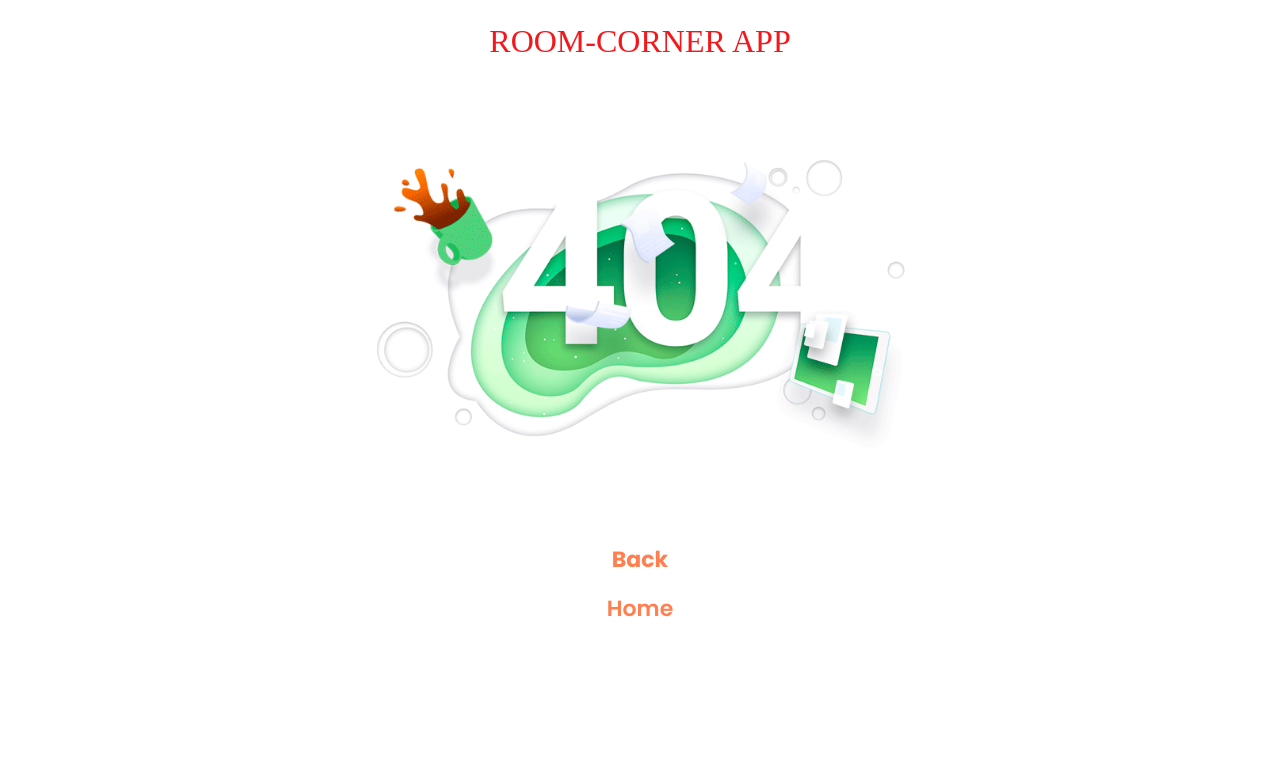
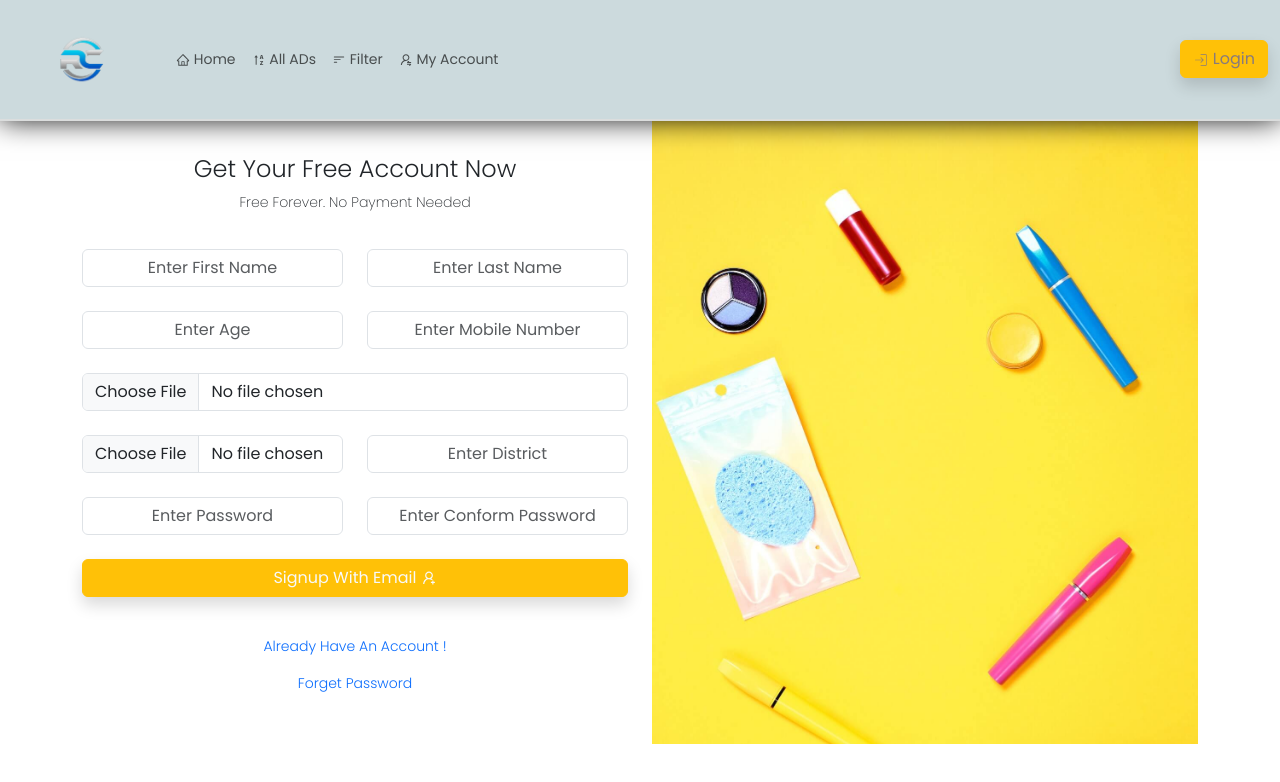
Before and after one commit to MdRoki2020/RentCorner, a React (Create React App) app in the folder clint/: page /RentersRegistration in a window 1280 px wide. Shown: the top 782 px of the page. Built offline with nearby package versions, Linux system fonts and the light colour scheme.

Commit message:
working on signup layout

```diff
--- a/clint/src/API Request/APIRequest.js
+++ b/clint/src/API Request/APIRequest.js
@@ -26,6 +26,27 @@ const BaseUrl="http://localhost:8000/api/v1/"
 //         return false;
 //     })
 // }
+
+
+//Signup Request
+export function SignupRequest(data){
+
+    let URL=BaseUrl+"/CreateRenters"
+
+
+    return Axios.post(URL,data).then((res)=>{
+
+        if(res.status===200){
+            return true;
+        }else{
+            return false;
+        }
+    }).catch((err)=>{
+
+        console.log(err);
+        return false;
+    })
+}
 
 
 //Renters Login
--- a/clint/src/App.js
+++ b/clint/src/App.js
@@ -6,6 +6,7 @@ import Page404 from './Pages/Users/Page404';
 import PostRoomLayout from './Layout/PostRoomLayout';
 import UserSigninLayout from './Layout/UserSigninLayout';
 import RentersDashboardLayout from './Layout/RentersDashboardLayout';
+import UserSignUpLayout from './Layout/UserSignUpLayout';
 
 function App() {
   return (
@@ -20,6 +21,7 @@ function App() {
           {/* For Renters */}
           <Route path="/PostRoom" element={<PostRoomLayout/>} />
           <Route path="/RentersLogin" element={<UserSigninLayout/>} />
+          <Route path="/RentersRegistration" element={<UserSignUpLayout/>} />
           <Route path="/RentersDashboard" element={<RentersDashboardLayout/>} />
 
           {/* For Admin */}
--- /dev/null
+++ b/clint/src/Layout/UserSignUpLayout.jsx
@@ -0,0 +1,14 @@
+import React from 'react'
+import NavigationBar from '../Pages/Users/NavigationBar'
+import UserSignup from '../Pages/Renters/UserSignup'
+
+const UserSignUpLayout = () => {
+  return (
+    <div>
+        <NavigationBar />
+        <UserSignup />
+    </div>
+  )
+}
+
+export default UserSignUpLayout
--- a/clint/src/Pages/Renters/UserSignin.jsx
+++ b/clint/src/Pages/Renters/UserSignin.jsx
@@ -72,7 +72,7 @@ const UserSignin = () => {
                 </div>
 
                 <div className='otherDetails'>
-                    <Link to='/UserSignup'><p className='haventAccount text-center text-primary'>Haven't An Account !</p></Link>
+                    <Link to='/RentersRegistration'><p className='haventAccount text-center text-primary'>Haven't An Account !</p></Link>
                     <Link to='/sendOtp'><p className='forgetPassForSignin text-center text-primary'>Forget Password</p></Link>
                 </div>
 
--- a/clint/src/Pages/Renters/UserSignup.jsx
+++ b/clint/src/Pages/Renters/UserSignup.jsx
@@ -1,16 +1,16 @@
 import React, { Fragment, useRef } from 'react'
-import '../Assets/style/userSignUpAndLogin.css'
+import '../../Assets/Styles/userSignUpAndLogin.css'
 import {Link, useNavigate,} from 'react-router-dom'
 import {Button} from 'react-bootstrap'
 import { AiOutlineUserAdd } from "react-icons/ai";
-import FullScreenLoader from '../common/FullScreenLoader';
-import { ErrorToast, IsEmail, IsEmpty } from '../Helper/FormHelper';
+import FullScreenLoader from '../../Common/FullScreenLoader';
+import { ErrorToast, IsEmail, IsEmpty } from '../../Helper/FormHelper';
 import Swal from 'sweetalert2';
-import { SignupRequest } from '../APIRequest/APIRequest';
+import { SignupRequest } from '../../API Request/APIRequest';
 
 const UserSignup = () => {
 
-    let FirstNameRef,LastNameRef,AgeRef,MobileNumRef,EmailRef,fileRef,DistrictRef,PasswordRef,CnfrmPasswordRef,Loader=useRef();
+    let FirstNameRef,LastNameRef,AgeRef,MobileRef,EmailRef,fileRef,DistrictRef,PasswordRef,CnfrmPasswordRef,Loader=useRef();
     let navigate=useNavigate();
 
     const OnSignUp=()=>{
@@ -19,7 +19,7 @@ const UserSignup = () => {
         let FirstName=FirstNameRef.value;
         let LastName=LastNameRef.value;
         let Age=AgeRef.value;
-        let Mobile=MobileNumRef.value;
+        let Mobile=MobileRef.value;
         let Email=EmailRef.value;
         let image=fileRef.files[0];
         let District=DistrictRef.value;
@@ -72,16 +72,16 @@ const UserSignup = () => {
             formData.append('District',District);
             formData.append('Password',Password);
 
-      SignupRequest(formData).then((result)=>{
+        SignupRequest(formData).then((result)=>{
 
         if(result===true){
           Loader.classList.add('d-none');
-          navigate("/UserSignin");
+          navigate("/RentersLogin");
 
           FirstNameRef.value="";
           LastNameRef.value="";
           AgeRef.value="";
-          MobileNumRef.value="";
+          MobileRef.value="";
           EmailRef.value="";
           fileRef.value="";
           DistrictRef.value="";
@@ -117,7 +117,7 @@ const UserSignup = () => {
     <Fragment>
       <section>
         <div className='container'>
-        <div className='row'>
+        <div className='row BoxWrapper'>
             <div className='col-md-6'>
                 <div className='heading'>
                     <h4 className='accountHeading text-center mt-4'>Get Your Free Account Now</h4>
@@ -136,16 +136,16 @@ const UserSignup = () => {
 
                 <div className='row'>
                     <div className='col-md-6'>
-                        <input type='text' ref={(input)=>AgeRef=input} className='form-control animated fadeInUp' placeholder='Enter Age'/>
+                        <input type='text' ref={(input)=>MobileRef=input} className='form-control animated fadeInUp' placeholder='Enter Age'/>
                     </div>
                     <div className='col-md-6'>
-                        <input type='text' ref={(input)=>MobileNumRef=input} className='form-control animated fadeInUp' placeholder='Enter Mobile Number'/>
+                        <input type='email' ref={(input)=>EmailRef=input} className='form-control animated fadeInUp' placeholder='Enter Mobile Number'/>
                     </div>
                 </div>
 
                 <div className='row py-4'>
                     <div className='col-md-12 input-group'>
-                        <input type='email' ref={(input)=>EmailRef=input} className='form-control animated fadeInUp' placeholder='Enter Email'/>
+                        <input type='file' ref={(input)=>EmailRef=input} className='form-control animated fadeInUp' placeholder='Enter Email'/>
                     </div>
                 </div>
 
@@ -175,7 +175,7 @@ const UserSignup = () => {
                 </form>
 
                 <div className='otherDetails'>
-                    <Link to='/UserSignin'><p className='haveAnAccount text-center text-primary'>Already Have An Account !</p></Link>
+                    <Link to='/RentersLogin'><p className='haveAnAccount text-center text-primary'>Already Have An Account !</p></Link>
                     <Link to='/sendOtp'><p className='forgetPass text-center text-primary'>Forget Password</p></Link>
                 </div>
 
```
